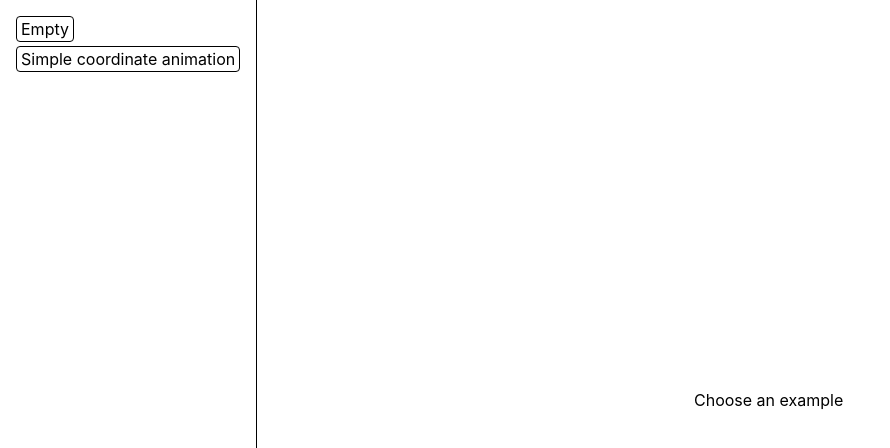
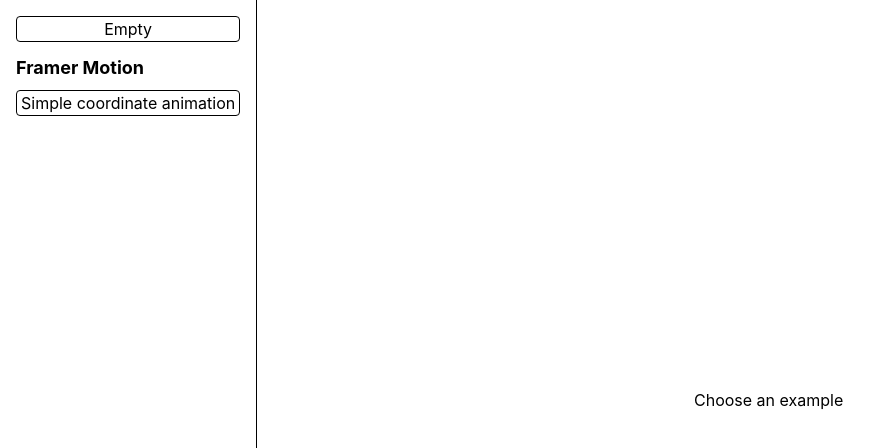
Before and after one commit to hwride/animation, a React (Vite) app: page / in a window 1280 px wide. Shown: the top 448 px of the page, without its empty margins (0-890 px from the left). Built offline with nearby package versions, Linux system fonts and the light colour scheme; the HTML template or start-up script is replaced by a standard one.

Commit message:
More styling.

```diff
--- a/src/App.tsx
+++ b/src/App.tsx
@@ -7,18 +7,21 @@ function App() {
 
   return (
     <div className="flex h-full text-left">
-      <ol className="border-black border-r list-none m-0 p-4">
-        <li>
+      <div className="flex flex-col border-black border-r p-4">
         <ListButton onClick={() => setSelectedExample(undefined)}>
           Empty
         </ListButton>
-        </li>
+        <h2 className="text-lg font-bold my-2">Framer Motion</h2>
+        <ol className="flex-1 list-none m-0">
           <li>
-          <ListButton onClick={() => setSelectedExample('simpleCoordAnimate')}>
+            <ListButton
+              onClick={() => setSelectedExample('simpleCoordAnimate')}
+            >
               Simple coordinate animation
             </ListButton>
           </li>
         </ol>
+      </div>
       <div className="flex-1">
         {selectedExample === 'simpleCoordAnimate' && <SimpleCoordAnimate />}
         {selectedExample == null && (
```
Lines whose indentation alone changed are shown as unchanged.
